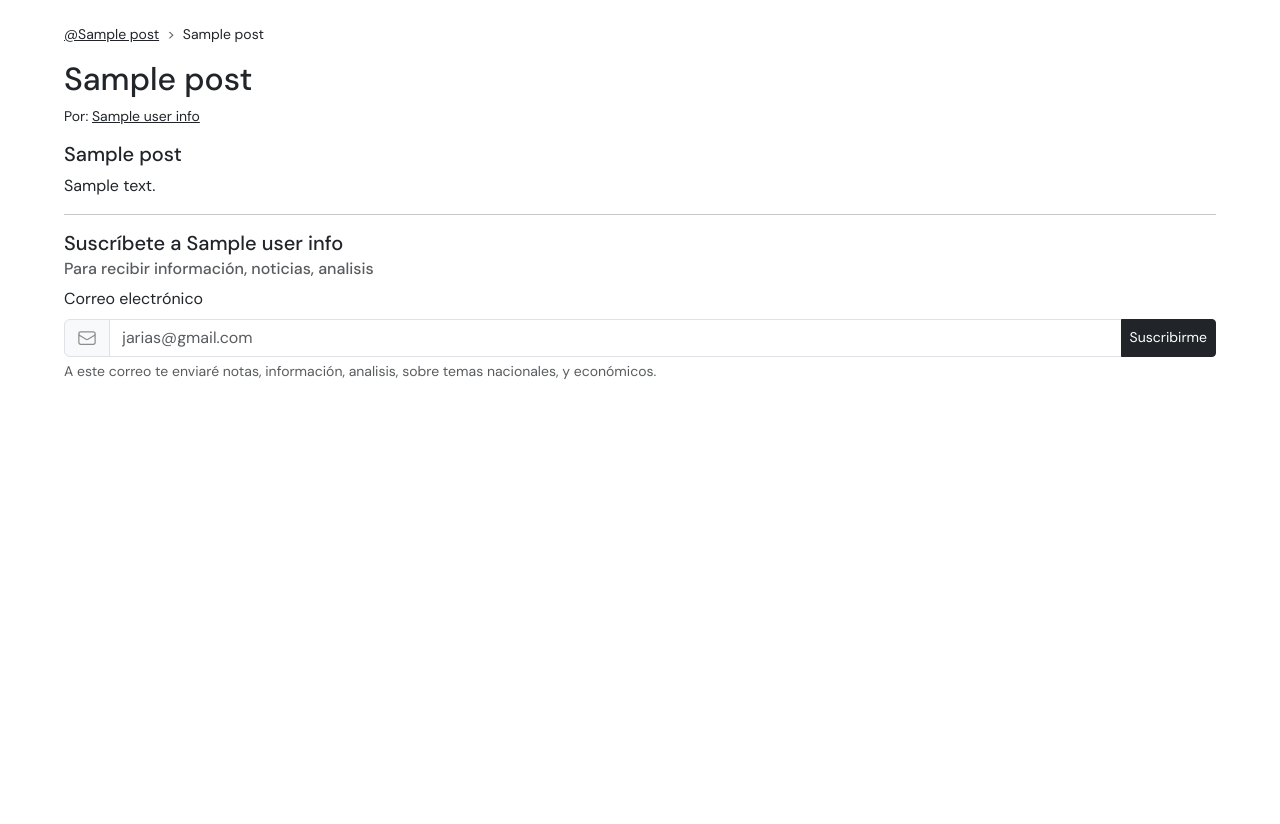
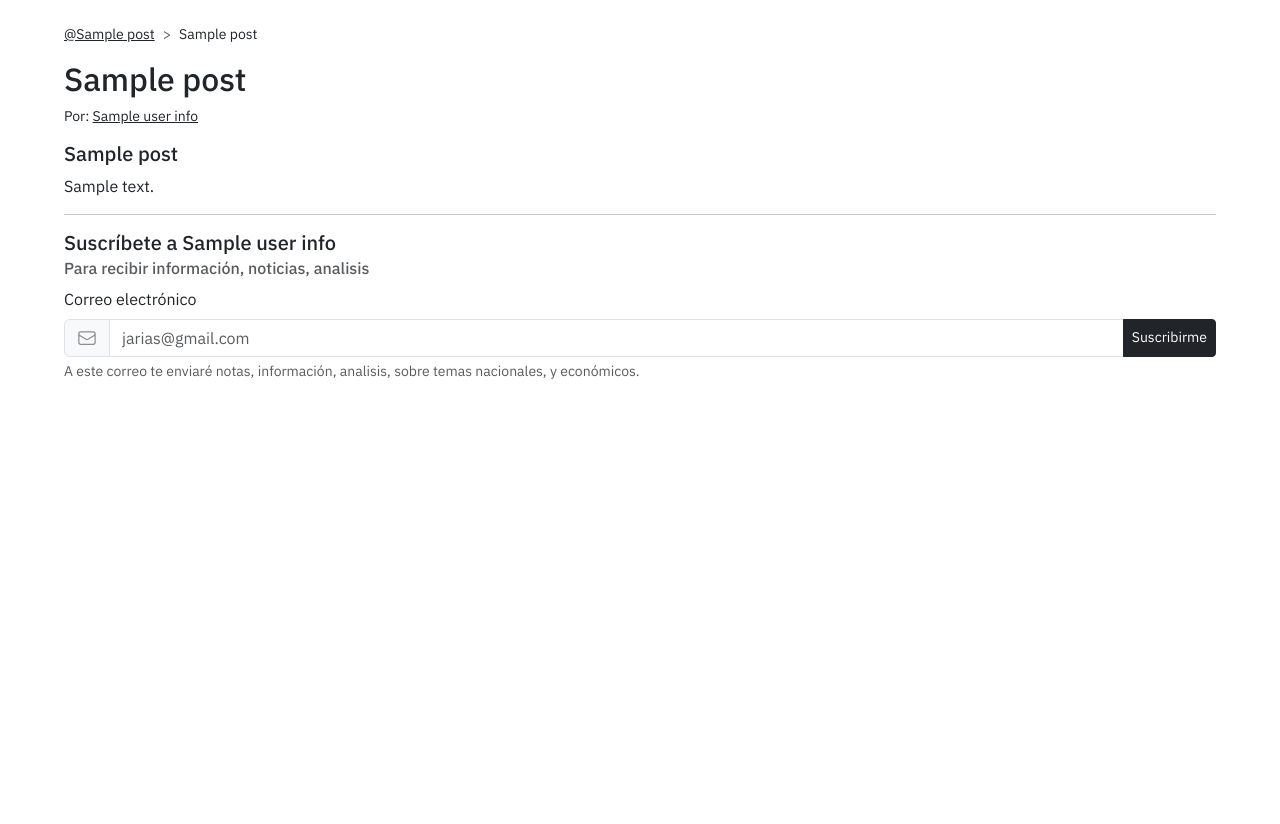
Before and after one commit to ariasj07/writeapp, a Flask app: template templates/user/post.html in a window 1280 px wide. Run offline with Flask 3, Linux system fonts and the light colour scheme; the template is opened without the code that fills it: most values are stand-ins (such as "Sample title", 1, 10 or a date in 2020); parts of the project's set-up code (start-up, migrations or seed data) failed here and were passed over.

Commit message:
Fix major bugs

```diff
--- a/templates/crud/admin.html
+++ b/templates/crud/admin.html
@@ -38,7 +38,7 @@
                     </svg>
                     Overview
                 </a>
-                <a hx-get="{{url_for('crud.create')}}" hx-target="#content" hx-push-url="true"
+                <a hx-get="{{url_for('crud.create')}}" hx-target="#content"
                     class="menu-item link link-underline link-underline-opacity-0  flex items-center gap-2 p-2 rounded-lg text-sm hover:bg-gray-100 cursor-pointer">
                     <svg class="w-5 h-5" xmlns="http://www.w3.org/2000/svg" fill="none" viewBox="0 0 24 24"
                         stroke-width="1.5" stroke="currentColor" class="size-6">
@@ -89,7 +89,7 @@
                         </svg>
                         Overview
                     </a>
-                    <a hx-get="{{url_for('crud.create')}}" hx-target="#content" hx-push-url="true"
+                    <a hx-get="{{url_for('crud.create')}}" hx-target="#content"
                         class="menu-item link link-underline link-underline-opacity-0 mb-1 flex items-center gap-2 p-2 text-sm hover:bg-gray-100 cursor-pointer">
                         <svg class="w-5 h-5" xmlns="http://www.w3.org/2000/svg" fill="none" viewBox="0 0 24 24"
                             stroke-width="1.5" stroke="currentColor" class="size-6">
@@ -142,7 +142,7 @@
                                 <div class="mt-auto d-flex justify-content-end gap-2 pt-3">
                                     <a href="" class="btn btn-secondary btn-sm">Delete post</a>
                                     <a hx-get="{{url_for('crud.edit', post_id=post[7])}}" hx-target="#content"
-                                        hx-push-url="true" class="btn btn-primary btn-sm">Edit post</a>
+                                         class="btn btn-primary btn-sm">Edit post</a>
                                     <a href="{{url_for('user.post', post_id=post[7])}}"
                                         class="btn btn-dark btn-sm">Read</a>
                                 </div>
--- a/templates/crud/admin_content.html
+++ b/templates/crud/admin_content.html
@@ -15,7 +15,7 @@
                                 </div>
                                 <div class="mt-auto d-flex justify-content-end gap-2 pt-3">
                                     <a href="" class="btn btn-secondary btn-sm">Delete post</a>
-                                    <a hx-get="{{url_for('crud.edit', post_id=post[7])}}" hx-push-url="true" class="btn btn-primary btn-sm">Edit post</a>
+                                    <a hx-get="{{url_for('crud.edit', post_id=post[7])}}" hx-target="#content" class="btn btn-primary btn-sm">Edit post</a>
                                     <a href="{{url_for('user.post', post_id=post[7])}}"  class="btn btn-dark btn-sm">Read</a>
                                 </div>
                             </div>
--- a/templates/user/post.html
+++ b/templates/user/post.html
@@ -15,10 +15,12 @@
         <link rel="preconnect" href="https://fonts.googleapis.com">
         <link rel="preconnect" href="https://fonts.gstatic.com" crossorigin>
         <link href="https://fonts.googleapis.com/css2?family=Inter:ital,opsz,wght@0,14..32,100..900;1,14..32,100..900&display=swap" rel="stylesheet">
-</head>
+        <link href="https://fonts.googleapis.com/css2?family=IBM+Plex+Sans:ital,wght@0,100..700;1,100..700&display=swap"
+        rel="stylesheet">
+    </head>
 
 
-<body style="width: 90%; height: 100vh; margin: auto; font-family: DM Sans;" class="">
+<body style="width: 90%; height: 100vh; margin: auto; font-family: IBM Plex Sans;" class="">
     <div class="mt-4">
         {% for post in data %}
         <nav style="--bs-breadcrumb-divider: '>';" aria-label="breadcrumb">
```
